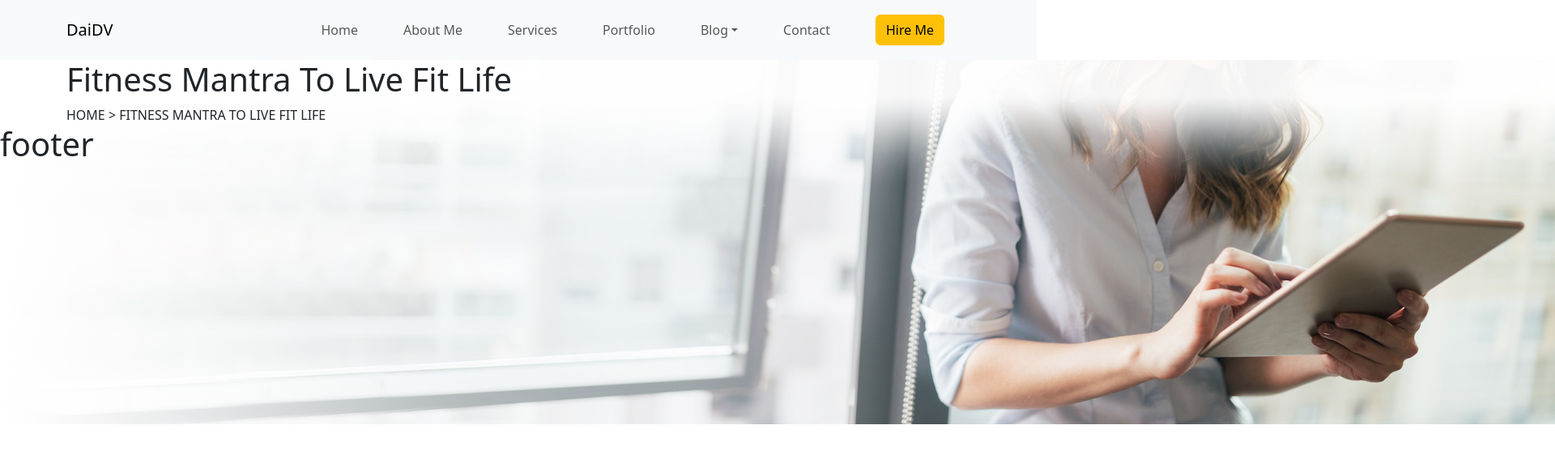
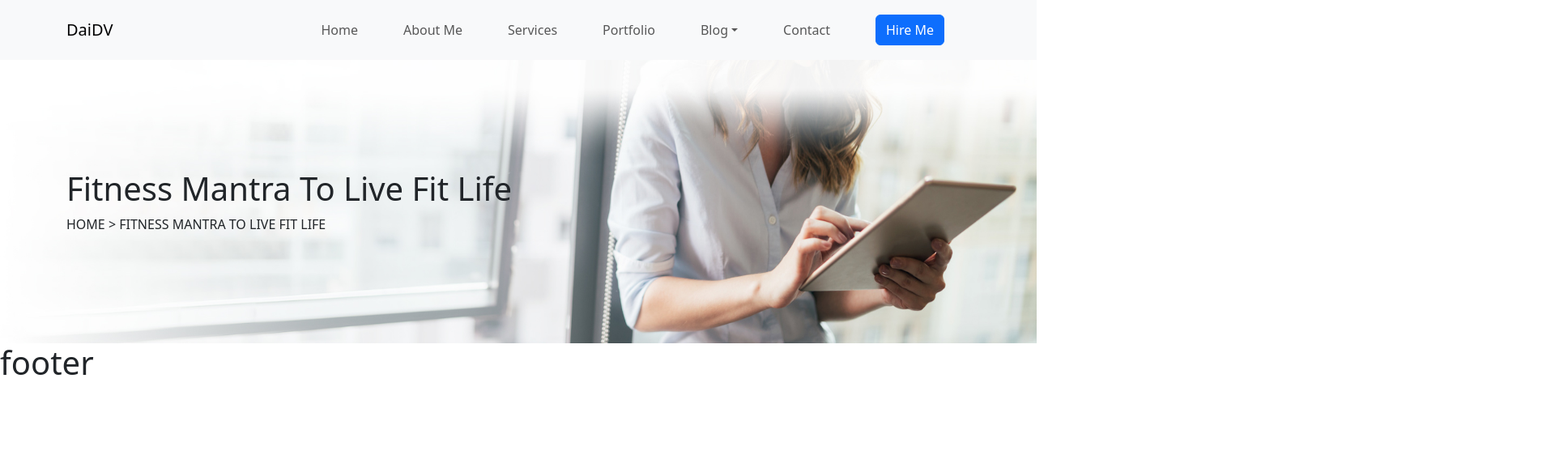
Before and after one commit to daidtech/FE_myspace, a Next.js app: page /blog in a window 1280 px wide. Shown: the top 562 px of the page at 81% size, 1920 px wide, since content can reach past the window. Built offline with nearby package versions, Linux system fonts and the light colour scheme.

Commit message:
update hero image

```diff
--- a/components/share/Hero/Hero.module.scss
+++ b/components/share/Hero/Hero.module.scss
@@ -2,10 +2,17 @@
 
 .wrapImage {
   position: relative;
+  height: $heroHeight;
+  .titleBlock {
+    height: inherit;
+  }
   .imageHero {
+    height: inherit;
     position: absolute;
     top: 0;
     z-index: -1;
+    object-fit: fill;
+    width: 100%;
   }
 }
 
--- a/components/share/Hero/Hero.tsx
+++ b/components/share/Hero/Hero.tsx
@@ -1,16 +1,20 @@
 import React from 'react';
 import styles from './Hero.module.scss';
-import { Container } from 'react-bootstrap';
+import { Col, Container, Row } from 'react-bootstrap';
 
 function Hero() {
   return (
     <section>
       <div className={'background-image ' + styles.wrapImage}>
-        <Container>
-          <h1>Fitness Mantra To Live Fit Life</h1>
-          <div className='breadcrumb_content'>
-            HOME {'>'}  FITNESS MANTRA TO LIVE FIT LIFE
-          </div>
+        <Container className={styles.titleBlock}>
+          <Row className='align-items-center h-100'>
+            <Col>
+              <h1>Fitness Mantra To Live Fit Life</h1>
+              <div className='breadcrumb_content'>
+                HOME {'>'}  FITNESS MANTRA TO LIVE FIT LIFE
+              </div>
+            </Col>
+          </Row>
         </Container>
         <img className={styles.imageHero} src='/images/breadcrumb_bg-RDlFJMFR.jpg' alt='hero image'/>
       </div>
--- a/components/share/users/UserHeader.tsx
+++ b/components/share/users/UserHeader.tsx
@@ -32,7 +32,7 @@ function UserHeader() {
                         </NavDropdown>
                         <Nav.Link href="#link" className={styles.navBarLink}>Contact</Nav.Link>
                         <Nav.Link href="#link" className={styles.navBarLink}>
-                          <Button variant="warning">Hire Me</Button>
+                          <Button variant="primary">Hire Me</Button>
                         </Nav.Link>
                       </Nav>
                     </Navbar.Collapse>
--- a/styles/variables.scss
+++ b/styles/variables.scss
@@ -1 +1,2 @@
 $headerHeight: 58px;
+$heroHeight: 350px;
```
